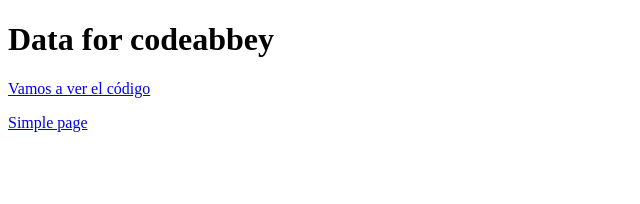
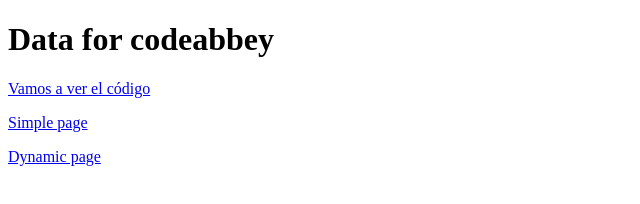
Before and after one commit to EverVino/codeabbey_text, a plain HTML site: page index.html in a window 1280 px wide. Shown: the whole page, without its empty margins (0-640 px from the left). Drawn offline with Linux system fonts and the light colour scheme.

Commit message:
adding dynamic html link

```diff
--- a/index.html
+++ b/index.html
@@ -10,5 +10,6 @@
   <h1>Data for codeabbey</h1>
     <p><a href = "./code.txt"> Vamos a ver el código </a></p>
     <p><a href = "./simple.html"> Simple page</a></p>
+    <p><a href = "./dynamic.html"> Dynamic page</a></p>
 </body>
 </html>
```
